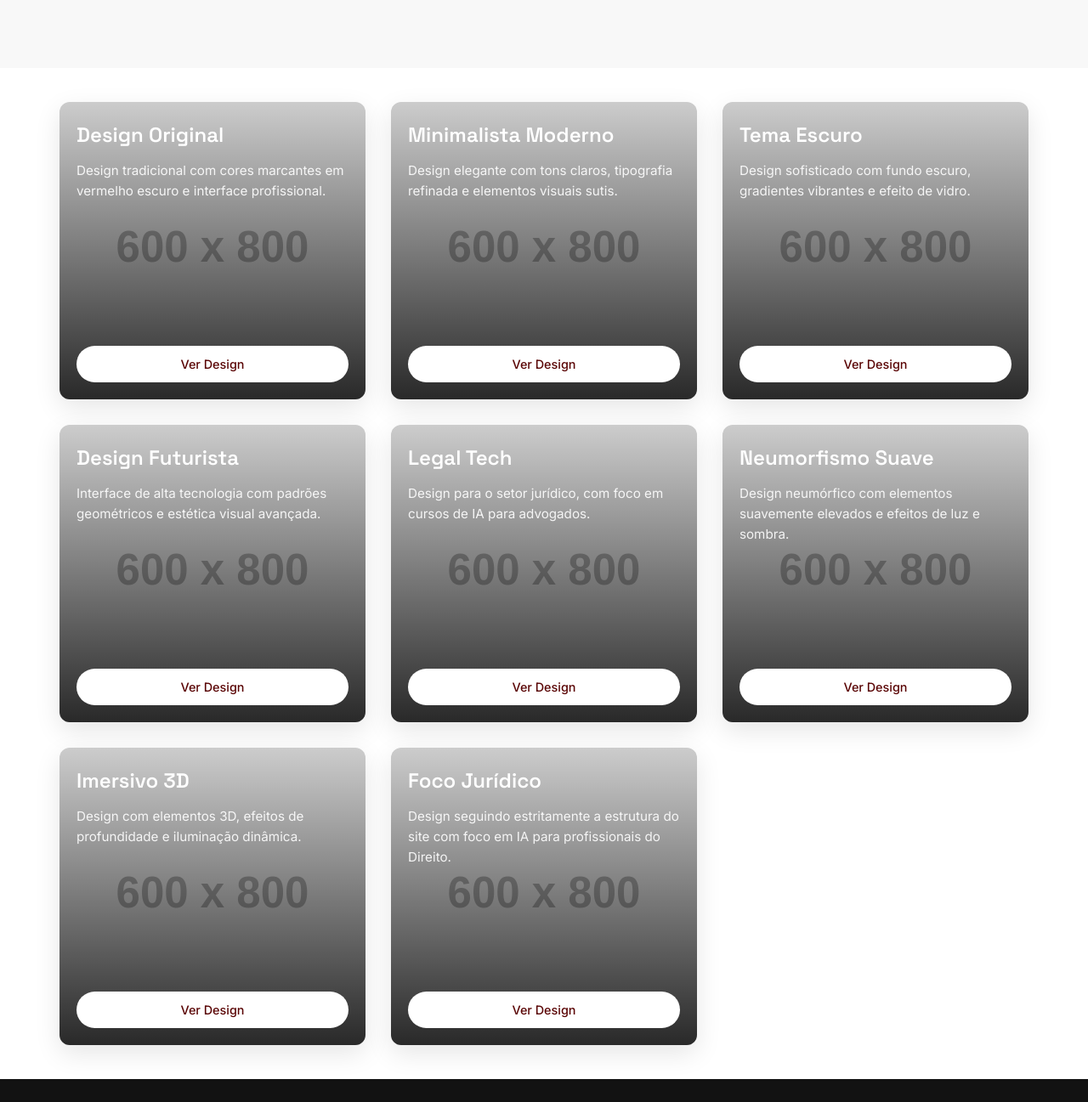
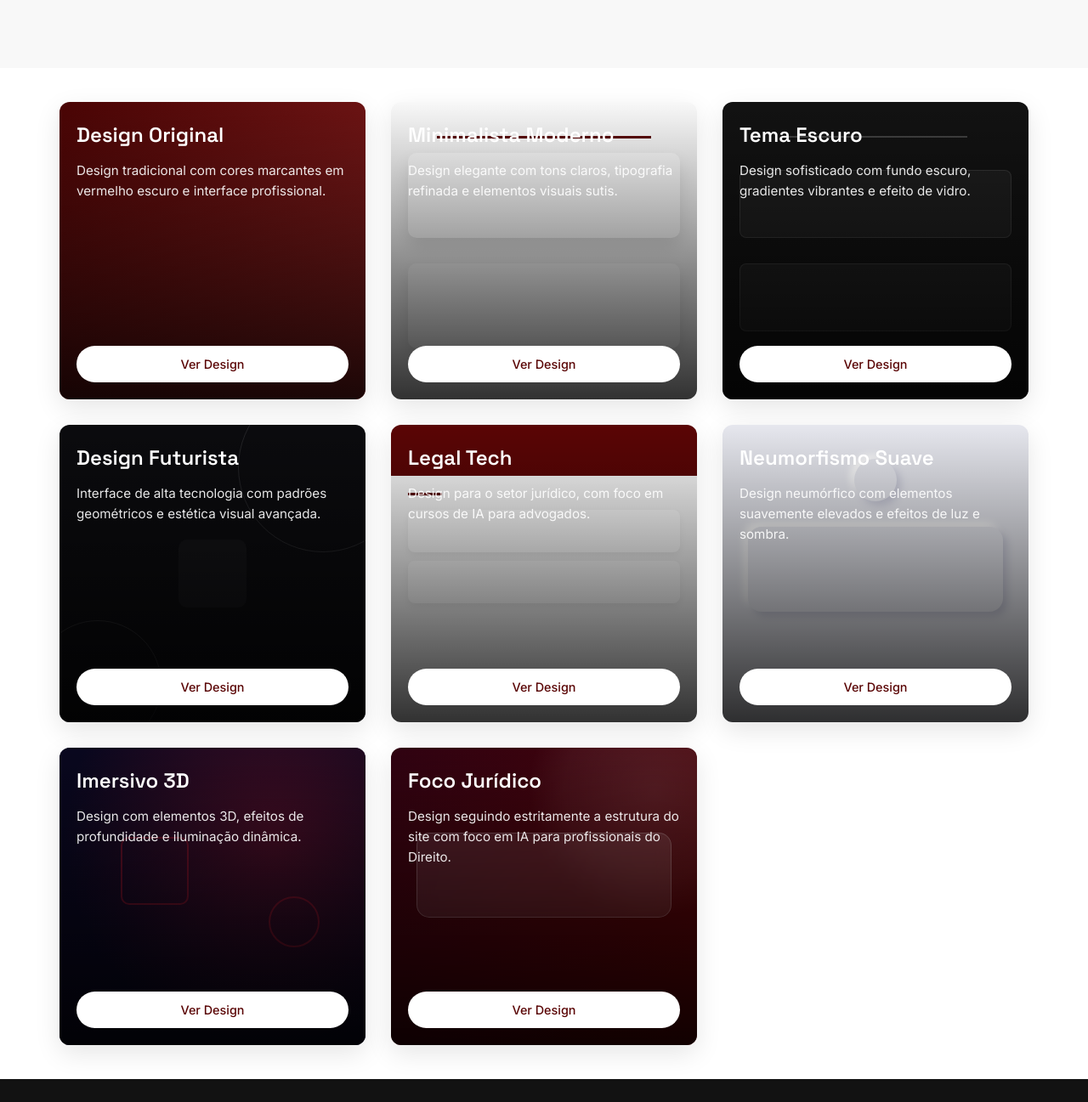
Before and after one commit to iflitaiff/SUNYATA, a plain HTML site: page index.html in a window 1280 px wide. Shown: the part 260-1557 px from the top of the page at 85% size. Drawn offline with Linux system fonts and the light colour scheme; placeholder pictures from the web are drawn by us.

Commit message:
Add files via upload

```diff
--- a/index.html
+++ b/index.html
@@ -102,7 +102,7 @@
 
         .options-grid {
             display: grid;
-            grid-template-columns: repeat(auto-fit, minmax(300px, 1fr));
+            grid-template-columns: repeat(auto-fit, minmax(280px, 1fr));
             gap: 30px;
             margin: 40px 0;
         }
@@ -123,6 +123,20 @@
             box-shadow: var(--shadow-hover);
         }
 
+        .option-card-bg {
+            width: 100%;
+            height: 100%;
+            position: absolute;
+            top: 0;
+            left: 0;
+            z-index: 1;
+            transition: var(--transition);
+        }
+
+        .option-card:hover .option-card-bg {
+            transform: scale(1.05);
+        }
+
         .option-card-content {
             position: absolute;
             top: 0;
@@ -135,6 +149,7 @@
             display: flex;
             flex-direction: column;
             justify-content: flex-end;
+            z-index: 2;
         }
 
         .option-card-title {
@@ -167,17 +182,6 @@
         .option-card-button:hover {
             background-color: var(--gray-dark);
             transform: translateY(-3px);
-        }
-
-        .option-card-image {
-            width: 100%;
-            height: 100%;
-            object-fit: cover;
-            transition: var(--transition);
-        }
-
-        .option-card:hover .option-card-image {
-            transform: scale(1.05);
         }
 
         footer {
@@ -231,7 +235,7 @@
             <div class="options-grid">
                 <!-- Opção 1: Design Original -->
                 <div class="option-card">
-                    <img src="https://via.placeholder.com/600x800/5a0505/ffffff?text=Design+Original" class="option-card-image" alt="Design Original">
+                    <div class="option-card-bg" style="background: linear-gradient(135deg, #4a0404, #8a2121);"></div>
                     <div class="option-card-content">
                         <h3 class="option-card-title">Design Original</h3>
                         <p class="option-card-description">Design tradicional com cores marcantes em vermelho escuro e interface profissional.</p>
@@ -241,7 +245,11 @@
 
                 <!-- Opção 2: Minimalista Moderno -->
                 <div class="option-card">
-                    <img src="https://via.placeholder.com/600x800/f8f8f8/333333?text=Minimalista" class="option-card-image" alt="Minimalista Moderno">
+                    <div class="option-card-bg" style="background: #f8f8f8; position: relative;">
+                        <div style="position: absolute; top: 40px; left: 50%; transform: translateX(-50%); width: 70%; height: 3px; background: #5a0505;"></div>
+                        <div style="position: absolute; top: 60px; left: 20px; right: 20px; height: 100px; background: white; border-radius: 10px; box-shadow: 0 10px 20px rgba(0,0,0,0.1);"></div>
+                        <div style="position: absolute; bottom: 60px; left: 20px; right: 20px; height: 100px; background: white; border-radius: 10px; box-shadow: 0 10px 20px rgba(0,0,0,0.1);"></div>
+                    </div>
                     <div class="option-card-content">
                         <h3 class="option-card-title">Minimalista Moderno</h3>
                         <p class="option-card-description">Design elegante com tons claros, tipografia refinada e elementos visuais sutis.</p>
@@ -251,7 +259,11 @@
 
                 <!-- Opção 3: Tema Escuro -->
                 <div class="option-card">
-                    <img src="https://via.placeholder.com/600x800/121212/ffffff?text=Tema+Escuro" class="option-card-image" alt="Tema Escuro">
+                    <div class="option-card-bg" style="background: #121212; position: relative;">
+                        <div style="position: absolute; top: 40px; left: 50%; transform: translateX(-50%); width: 60%; height: 2px; background: rgba(255,255,255,0.2);"></div>
+                        <div style="position: absolute; top: 80px; left: 20px; right: 20px; height: 80px; background: #1e1e1e; border-radius: 8px; border: 1px solid rgba(255,255,255,0.1);"></div>
+                        <div style="position: absolute; bottom: 80px; left: 20px; right: 20px; height: 80px; background: #1e1e1e; border-radius: 8px; border: 1px solid rgba(255,255,255,0.1);"></div>
+                    </div>
                     <div class="option-card-content">
                         <h3 class="option-card-title">Tema Escuro</h3>
                         <p class="option-card-description">Design sofisticado com fundo escuro, gradientes vibrantes e efeito de vidro.</p>
@@ -261,7 +273,11 @@
 
                 <!-- Opção 4: Design Futurista -->
                 <div class="option-card">
-                    <img src="https://via.placeholder.com/600x800/0b0b0e/ffffff?text=Futurista" class="option-card-image" alt="Design Futurista">
+                    <div class="option-card-bg" style="background: #0b0b0e; position: relative; overflow: hidden;">
+                        <div style="position: absolute; width: 200px; height: 200px; border-radius: 50%; border: 1px solid rgba(255,255,255,0.1); top: -50px; right: -50px;"></div>
+                        <div style="position: absolute; width: 150px; height: 150px; border-radius: 50%; border: 1px solid rgba(255,255,255,0.1); bottom: -30px; left: -30px;"></div>
+                        <div style="position: absolute; top: 50%; left: 50%; transform: translate(-50%, -50%); width: 80px; height: 80px; background: rgba(255,255,255,0.03); border-radius: 10px;"></div>
+                    </div>
                     <div class="option-card-content">
                         <h3 class="option-card-title">Design Futurista</h3>
                         <p class="option-card-description">Interface de alta tecnologia com padrões geométricos e estética visual avançada.</p>
@@ -271,7 +287,12 @@
 
                 <!-- Opção 5: Legal Tech -->
                 <div class="option-card">
-                    <img src="https://via.placeholder.com/600x800/f8f8f8/5a0505?text=Legal+Tech" class="option-card-image" alt="Legal Tech">
+                    <div class="option-card-bg" style="background: #f8f8f8; position: relative;">
+                        <div style="position: absolute; top: 0; left: 0; width: 100%; height: 60px; background: #5a0505;"></div>
+                        <div style="position: absolute; top: 80px; left: 20px; width: 40px; height: 3px; background: #5a0505;"></div>
+                        <div style="position: absolute; top: 100px; left: 20px; right: 20px; height: 50px; background: white; border-radius: 8px; box-shadow: 0 4px 10px rgba(0,0,0,0.05);"></div>
+                        <div style="position: absolute; top: 160px; left: 20px; right: 20px; height: 50px; background: white; border-radius: 8px; box-shadow: 0 4px 10px rgba(0,0,0,0.05);"></div>
+                    </div>
                     <div class="option-card-content">
                         <h3 class="option-card-title">Legal Tech</h3>
                         <p class="option-card-description">Design para o setor jurídico, com foco em cursos de IA para advogados.</p>
@@ -281,7 +302,10 @@
 
                 <!-- Opção 6: Neumorfismo -->
                 <div class="option-card">
-                    <img src="https://via.placeholder.com/600x800/e6e7ee/5a0505?text=Neumorfismo" class="option-card-image" alt="Neumorfismo">
+                    <div class="option-card-bg" style="background: #e6e7ee; position: relative;">
+                        <div style="position: absolute; top: 40px; left: 50%; transform: translateX(-50%); width: 50px; height: 50px; border-radius: 50%; box-shadow: 5px 5px 10px #c8c9d8, -5px -5px 10px #ffffff;"></div>
+                        <div style="position: absolute; top: 120px; left: 30px; right: 30px; height: 100px; border-radius: 16px; background: #e6e7ee; box-shadow: 5px 5px 10px #c8c9d8, -5px -5px 10px #ffffff;"></div>
+                    </div>
                     <div class="option-card-content">
                         <h3 class="option-card-title">Neumorfismo Suave</h3>
                         <p class="option-card-description">Design neumórfico com elementos suavemente elevados e efeitos de luz e sombra.</p>
@@ -291,7 +315,11 @@
 
                 <!-- Opção 7: Imersivo 3D -->
                 <div class="option-card">
-                    <img src="https://via.placeholder.com/600x800/09071e/ffffff?text=3D+Imersivo" class="option-card-image" alt="Imersivo 3D">
+                    <div class="option-card-bg" style="background: #09071e; position: relative; overflow: hidden;">
+                        <div style="position: absolute; top: 0; left: 0; right: 0; bottom: 0; background: radial-gradient(circle at 70% 30%, rgba(149, 20, 40, 0.4) 0%, rgba(9, 7, 30, 0.9) 70%);"></div>
+                        <div style="position: absolute; width: 80px; height: 80px; border-radius: 10px; border: 2px solid rgba(149, 20, 40, 0.5); top: 30%; left: 20%;"></div>
+                        <div style="position: absolute; width: 60px; height: 60px; border-radius: 50%; border: 2px solid rgba(149, 20, 40, 0.5); top: 50%; right: 15%;"></div>
+                    </div>
                     <div class="option-card-content">
                         <h3 class="option-card-title">Imersivo 3D</h3>
                         <p class="option-card-description">Design com elementos 3D, efeitos de profundidade e iluminação dinâmica.</p>
@@ -299,9 +327,12 @@
                     </div>
                 </div>
 
-                <!-- Opção 8: Estrutura Original -->
+                <!-- Opção 8: Foco Jurídico -->
                 <div class="option-card">
-                    <img src="https://via.placeholder.com/600x800/5a0505/ffffff?text=Foco+Jurídico" class="option-card-image" alt="Foco Jurídico">
+                    <div class="option-card-bg" style="background: linear-gradient(135deg, #300312, #5a0505); position: relative; overflow: hidden;">
+                        <div style="position: absolute; width: 300px; height: 300px; border-radius: 50%; background: radial-gradient(circle, rgba(255,255,255,0.1) 0%, rgba(255,255,255,0.05) 50%, rgba(255,255,255,0) 70%); top: -100px; right: -100px;"></div>
+                        <div style="position: absolute; top: 100px; left: 30px; right: 30px; background: rgba(255,255,255,0.1); backdrop-filter: blur(10px); -webkit-backdrop-filter: blur(10px); border-radius: 15px; border: 1px solid rgba(255,255,255,0.2); height: 100px;"></div>
+                    </div>
                     <div class="option-card-content">
                         <h3 class="option-card-title">Foco Jurídico</h3>
                         <p class="option-card-description">Design seguindo estritamente a estrutura do site com foco em IA para profissionais do Direito.</p>
```
